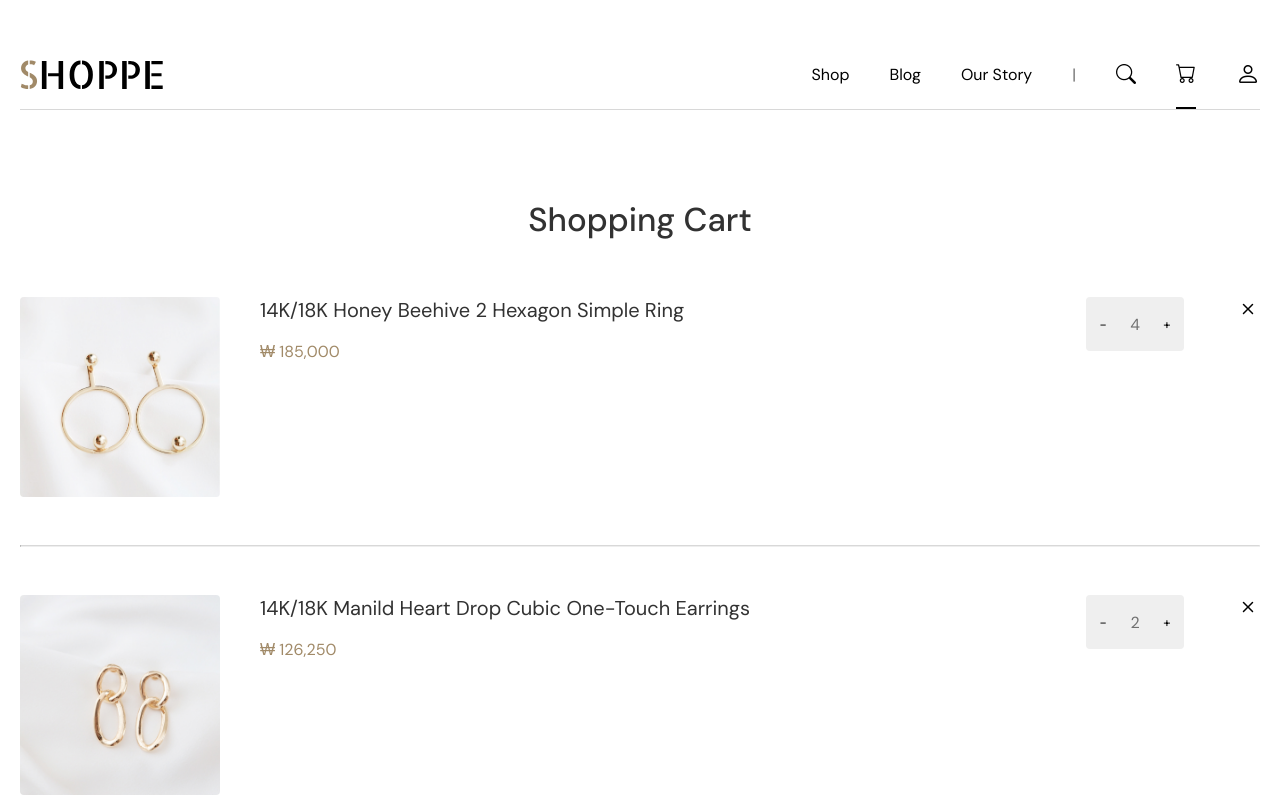
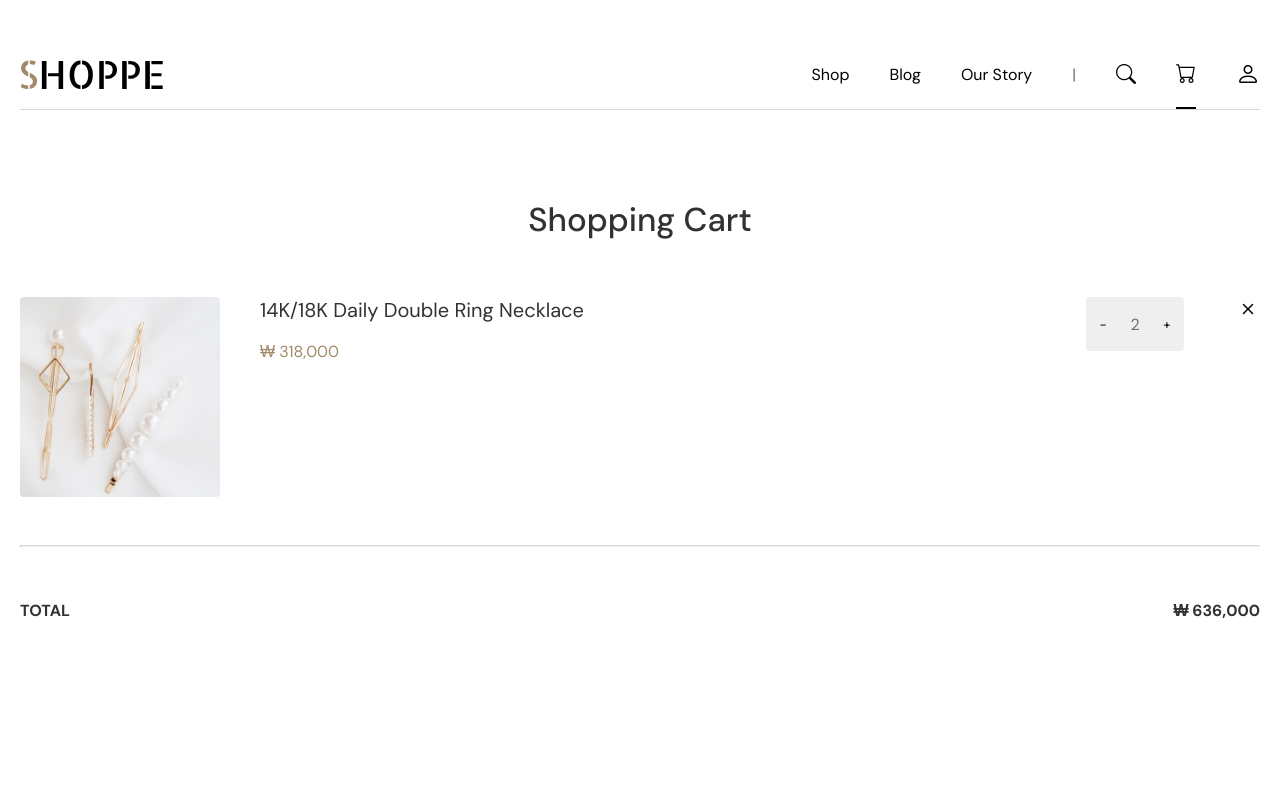
Before and after one commit to yyeonkim/ureca-shop, a React (Vite) app: page /cart in a window 1280 px wide. Shown: the top 800 px of the page. Built offline with nearby package versions, Linux system fonts and the light colour scheme; data requests are answered from the project's data file.

Commit message:
feat: 장바구니 삭제 구현, 빈 장바구니 표시

```diff
--- a/db.json
+++ b/db.json
@@ -106,28 +106,8 @@
   ],
   "cart": [
     {
-      "id": "1",
-      "count": 4
-    },
-    {
-      "id": "2",
-      "count": 2
-    },
-    {
-      "id": "3",
-      "count": 5
-    },
-    {
-      "id": "8",
-      "count": 2
-    },
-    {
       "id": "4",
       "count": 2
-    },
-    {
-      "id": "5",
-      "count": 1
     }
   ]
 }
--- a/src/components/AddToCartModal.jsx
+++ b/src/components/AddToCartModal.jsx
@@ -32,7 +32,7 @@ function AddToCartModal({ isOpen, onClose, product }) {
             setCount(1);
           }}
         >
-          취소
+          CANCEL
         </BaseButton>
         <BaseButton variant="filled" onClick={handleAddCart}>
           ADD TO CART
--- a/src/components/AddToCartSuccessModal.jsx
+++ b/src/components/AddToCartSuccessModal.jsx
@@ -11,9 +11,9 @@ function AddToCartSuccessModal({ isOpen, onClose }) {
       <h3>장바구니에 담았습니다.</h3>
 
       <div>
-        <BaseButton onClick={onClose}>계속 담기</BaseButton>
+        <BaseButton onClick={onClose}>Keep Shopping</BaseButton>
         <BaseButton variant="filled" onClick={() => navigate("/cart")}>
-          장바구니 가기
+          View Cart
         </BaseButton>
       </div>
     </BaseModal>
--- a/src/components/CartListItem.jsx
+++ b/src/components/CartListItem.jsx
@@ -2,15 +2,17 @@ import Close from "@/assets/Close.jsx";
 import useIsMobile from "@/hooks/useIsMobile.js";
 import styles from "@/styles/CartListItem.module.css";
 import { memo } from "react";
+import { Link } from "react-router";
 import CountButton from "./CountButton.jsx";
 
-function CartListItem({ product, count, onChangeCount }) {
+function CartListItem({ product, count, onChangeCount, onClickDelete }) {
   const isMobile = useIsMobile();
 
   return (
     <li className={styles.list}>
       <div>
         <img src={`/products/${product.img}`} alt={product.title} />
+        <Link to={`/products/${product.id}`}>{product.title}</Link>
       </div>
 
       <div>
@@ -18,14 +20,20 @@ function CartListItem({ product, count, onChangeCount }) {
           <h3 className="line-clamp-2">{product.title}</h3>
           <span className={styles.price}>₩ {product.price.toLocaleString()}</span>
         </div>
-        <CountButton count={count} onChangeCount={onChangeCount} />
+        <CountButton count={count} onChangeCount={(cnt) => onChangeCount(cnt, product.id)} />
       </div>
 
-      <Close width={isMobile ? 20 : 24} height={isMobile ? 20 : 24} />
+      {/* 삭제 버튼 */}
+      <Close
+        width={isMobile ? 20 : 24}
+        height={isMobile ? 20 : 24}
+        onClick={() => onClickDelete(product.id)}
+      />
     </li>
   );
 }
 
+// id, count가 동일하면 메모
 export default memo(
   CartListItem,
   (oldProps, newProps) =>
--- /dev/null
+++ b/src/components/NotificationBar.jsx
@@ -0,0 +1,12 @@
+import styles from "@/styles/NotificationBar.module.css";
+
+function NotificationBar({ message, linkText, linkUrl }) {
+  return (
+    <div className={styles.noti}>
+      <p>{message}</p>
+      <Link to={linkUrl}>{linkText}</Link>
+    </div>
+  );
+}
+
+export default NotificationBar;
--- a/src/components/ProductCardSkeleton.jsx
+++ b/src/components/ProductCardSkeleton.jsx
@@ -1,5 +1,4 @@
 import styles from "@/styles/ProductCardSkeleton.module.css";
-import { memo } from "react";
 
 function ProductCardSkeleton() {
   return (
@@ -11,4 +10,4 @@ function ProductCardSkeleton() {
   );
 }
 
-export default memo(ProductCardSkeleton);
+export default ProductCardSkeleton;
--- a/src/routes/pages/CartPage.jsx
+++ b/src/routes/pages/CartPage.jsx
@@ -1,27 +1,30 @@
-import { patchCart } from "@/api/cart.js";
+import { deleteCart, patchCart } from "@/api/cart.js";
 import CartListItem from "@/components/CartListItem.jsx";
-import useIsMobile from "@/hooks/useIsMobile.js";
+import NotificationBar from "@/components/NotificationBar.jsx";
 import styles from "@/styles/Cart.module.css";
 import { useState } from "react";
 import { useLoaderData } from "react-router";
 
 export default function CartPage() {
   const { products, cart } = useLoaderData();
-  const isMobile = useIsMobile();
 
   const [cartList, setCartList] = useState(cart);
 
   const handleChangeCount = async (count, prodId) => {
     const newCartItem = { id: prodId, count };
     setCartList((prev) => prev.map((item) => (item.id === prodId ? newCartItem : item)));
-
     await patchCart(newCartItem);
   };
 
+  const handleDelete = async (id) => {
+    setCartList((prev) => prev.filter((item) => item.id !== id));
+    await deleteCart(id);
+  };
+
   const calculateTotalAmount = () => {
-    return products.reduce((acc, prod) => {
-      const cartItem = cartList.find((item) => item.id === prod.id);
-      return acc + prod.price * cartItem.count;
+    return cartList.reduce((acc, cartItem) => {
+      const product = products.find((prod) => prod.id === cartItem.id);
+      return acc + product.price * cartItem.count;
     }, 0);
   };
 
@@ -30,18 +33,27 @@ export default function CartPage() {
       <h2 className={styles.h2}>Shopping Cart</h2>
 
       {/* 장바구니 리스트 */}
+      {cartList.length === 0 ? (
+        <NotificationBar
+          message="No items in your cart."
+          linkText="BROWSE PRODUCT"
+          linkUrl="/shop"
+        />
+      ) : (
+        <>
           <ul className={styles.ul}>
-        {products.map((prod) => {
-          const cartItem = cartList.find((item) => item.id === prod.id);
+            {cartList.map((cartItem) => {
+              const product = products.find((prod) => prod.id === cartItem.id);
               return (
                 <>
                   <CartListItem
                     key={cartItem.id}
-                product={prod}
+                    product={product}
                     count={cartItem.count}
-                onChangeCount={(cnt) => handleChangeCount(cnt, prod.id)}
+                    onChangeCount={handleChangeCount}
+                    onClickDelete={handleDelete}
                   />
-              {!isMobile && <hr className={styles.hr} />}
+                  <hr className={styles.hr} />
                 </>
               );
             })}
@@ -53,5 +65,7 @@ export default function CartPage() {
             <span>₩ {calculateTotalAmount().toLocaleString()}</span>
           </div>
         </>
+      )}
+    </>
   );
 }
--- a/src/styles/Cart.module.css
+++ b/src/styles/Cart.module.css
@@ -39,4 +39,8 @@
   .ul {
     gap: 2.4rem;
   }
+
+  .hr {
+    display: none;
+  }
 }
--- a/src/styles/CartListItem.module.css
+++ b/src/styles/CartListItem.module.css
@@ -11,12 +11,19 @@
   border-radius: 0.4rem;
   overflow: hidden;
   margin-right: 4rem;
+  position: relative;
 }
 
 .list img {
   object-fit: cover;
   width: 100%;
   height: 100%;
+}
+
+.list a {
+  position: absolute;
+  color: transparent;
+  inset: 0;
 }
 
 .list h3 {
--- /dev/null
+++ b/src/styles/NotificationBar.module.css
@@ -0,0 +1,37 @@
+.noti {
+  display: flex;
+  align-items: center;
+  justify-content: space-between;
+  background-color: var(--light-light-gray);
+  padding: 2rem 4rem;
+  border-top: 2px solid var(--light-accent);
+}
+
+.noti p {
+  font-size: var(--heading5-size);
+  font-weight: var(--heading5-weight);
+}
+
+.noti a {
+  font-size: var(--body-large-size);
+  font-weight: var(--body-large-weight);
+  color: var(--light-accent);
+}
+
+@media (max-width: 768px) {
+  .noti {
+    flex-direction: column;
+    align-items: start;
+    padding: 1rem 1.6rem;
+  }
+
+  .noti p {
+    font-size: var(--body-small-size);
+    font-weight: var(--body-small-weight);
+  }
+
+  .noti a {
+    font-size: var(--body-small-size);
+    font-weight: var(--body-small-weight);
+  }
+}
--- a/src/styles/ProductSwiper.module.css
+++ b/src/styles/ProductSwiper.module.css
@@ -15,7 +15,6 @@
 .similarSwiper:hover > div:nth-of-type(2),
 .similarSwiper:hover > div:last-of-type {
   display: flex;
-  transition: display 0.3s;
 }
 
 .similarSwiper > div:nth-of-type(2)::after,
```
Lines whose indentation alone changed are shown as unchanged.
